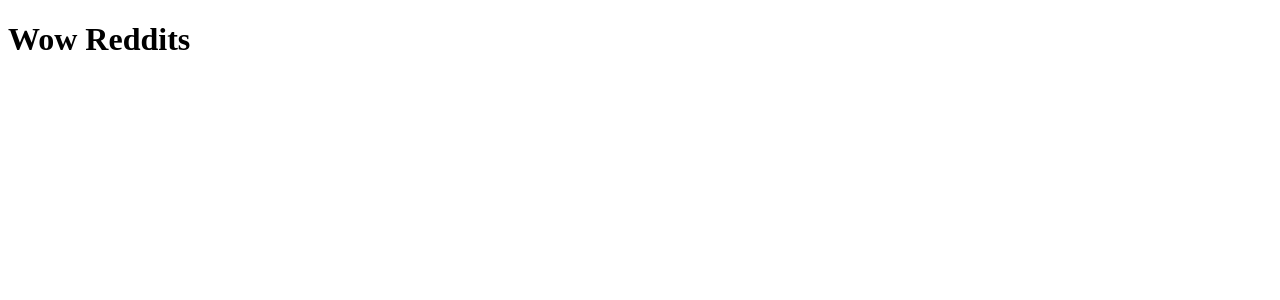
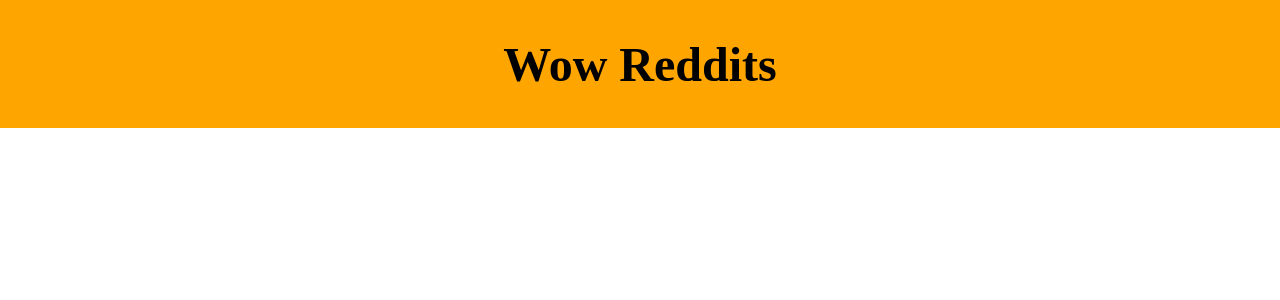
Before and after one commit to ajjonesx3/WowReddits, a React (Create React App) app in the folder wowreddits/: page / in a window 1280 px wide. Shown: the top 300 px of the page. Built offline with nearby package versions, Linux system fonts and the light colour scheme.

Commit message:
Created initial header and css files

```diff
--- a/wowreddits/public/index.html
+++ b/wowreddits/public/index.html
@@ -4,8 +4,8 @@
     <link rel="icon" href="./favicon.ico" />
     <title>WoW Reddits</title>
   </head>
-  <body>
+  <body style="margin: 0">
     <noscript>You need to enable JavaScript to run this app.</noscript>
-    <div id="root"></div>
+    <div style="margin:0" id="root"></div>
   </body>
 </html>
--- /dev/null
+++ b/wowreddits/src/App.css
@@ -0,0 +1,5 @@
+.App {
+    background-color:grey;
+    display:grid;
+    grid-template-rows: 8em auto;
+}
--- a/wowreddits/src/App.js
+++ b/wowreddits/src/App.js
@@ -1,7 +1,11 @@
+import Header from './components/header/header';
+import './App.css';
 
 function App() {
   return (
-    <h1>Wow Reddits</h1>
+    <div className="App">
+      <Header />
+    </div>
   );
 }
 
--- /dev/null
+++ b/wowreddits/src/components/header/header.css
@@ -0,0 +1,11 @@
+.header {
+    background-color:orange;
+    display:flex;
+    justify-content:center;
+    align-items:center;
+}
+
+h1 {
+    text-align:center;
+    font-size:3em;
+}
--- /dev/null
+++ b/wowreddits/src/components/header/header.js
@@ -0,0 +1,12 @@
+import './header.css';
+
+const Header = () => {
+
+    return (
+        <div className="header">
+            <h1>Wow Reddits</h1>
+        </div>
+    )
+}
+
+export default Header;
```
